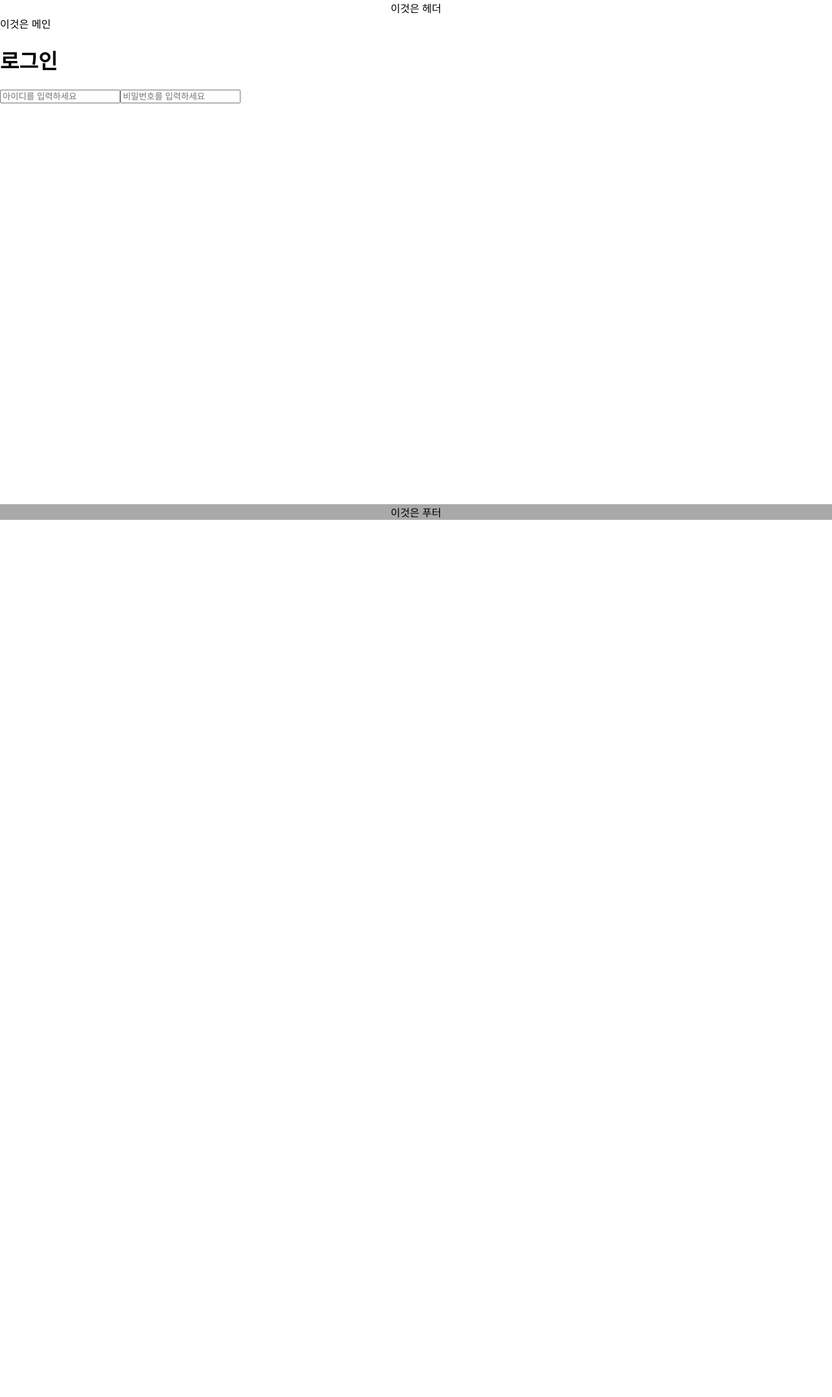
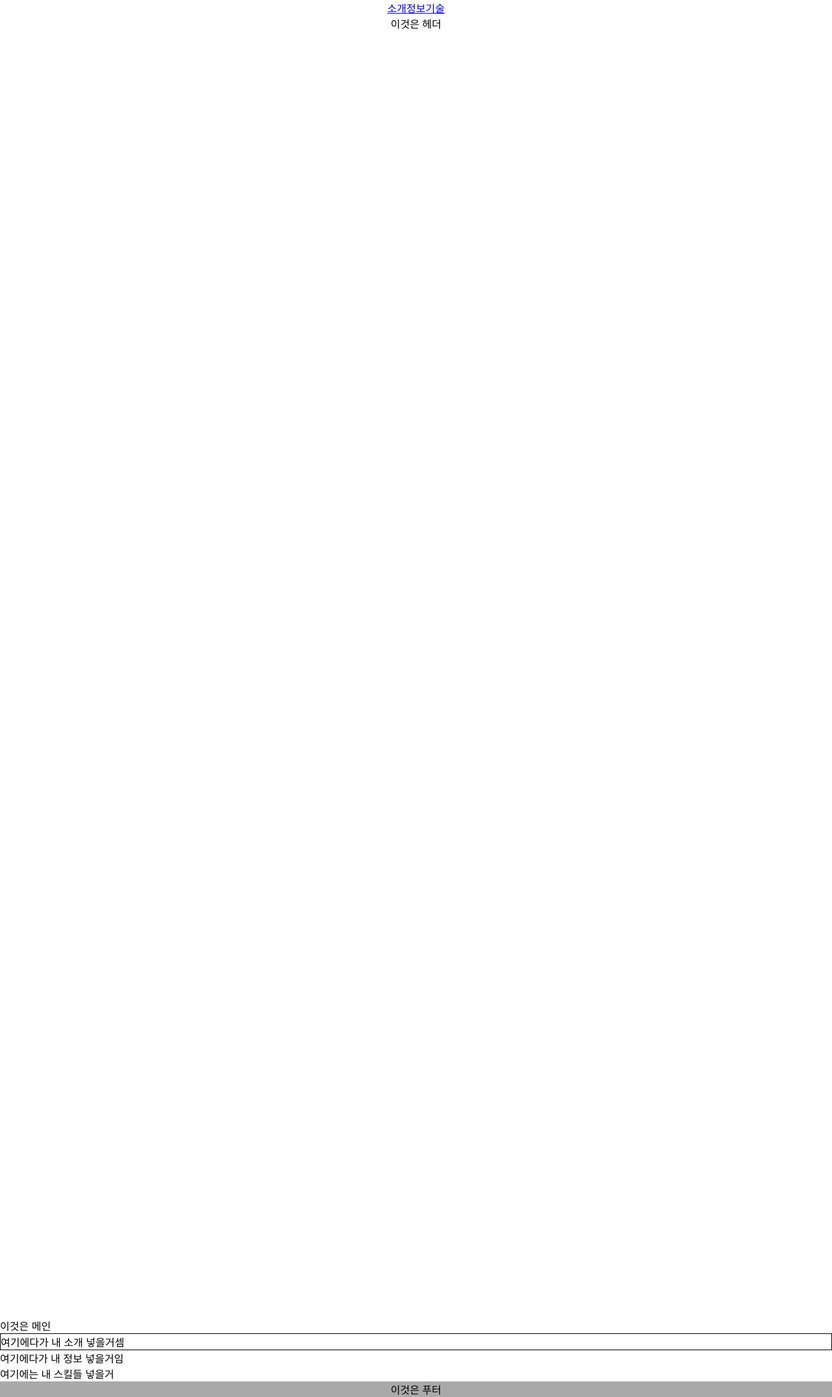
Before and after one commit to dmlgus1922/HN_world, a React (Create React App) app in the folder hnreact/: page / in a window 1280 px wide. Shown: the whole page at 65% size. Before the commit the page ends 800 px from the top, so only its background shows below. Built offline with nearby package versions, Linux system fonts and the light colour scheme.

Commit message:
221223
노트북 이슈가 크다.
+ 며칠 키보드 안 잡았다고 헷갈려 죽겄다.. 역시 쉬면 안 된다.

```diff
--- a/hnreact/package.json
+++ b/hnreact/package.json
@@ -8,6 +8,8 @@
     "@testing-library/user-event": "^13.5.0",
     "react": "^18.2.0",
     "react-dom": "^18.2.0",
+    "react-router": "^6.6.0",
+    "react-router-dom": "^6.6.0",
     "react-scripts": "5.0.1",
     "web-vitals": "^2.1.4"
   },
--- a/hnreact/src/App.js
+++ b/hnreact/src/App.js
@@ -1,6 +1,7 @@
 import Header from './component/Header';
 import Main from './component/Main';
 import Footer from './component/Footer';
+import { Routes, Route } from 'react-router-dom';
 
 import './css/App.css';
 
--- a/hnreact/src/component/Header.jsx
+++ b/hnreact/src/component/Header.jsx
@@ -1,11 +1,41 @@
-import React from 'react'
-import '../css/Header.css'
+import React from 'react';
+import { useState } from 'react';
+import { useNavigate, Link } from 'react-router-dom';
+import '../css/Header.css';
 
 
 const Header = () => {
+
+  const nav = useNavigate();
+
+  const movePart = (e) => {
+    console.log(e.target.value)
+
+  }
+
+  const temp = [];
+  for (let i = 0; i < 100; i++) {
+    temp.push(<br></br>)
+  }
+
   return (
     <div className='header'>
+      <div>
+        {/* <button className='nav' onClick={movePart} value='intro'>
+          소개
+        </button>
+        <button className='nav' onClick={movePart} value='info'>
+          정보
+        </button>
+        <button className='nav' onClick={movePart} value='skills'>
+          스킬
+  </button> */}
+        <a href="#intro">소개</a>
+        <a href="#info">정보</a>
+        <a href="#skills">기술</a>
+      </div>
       이것은 헤더
+      {temp}
     </div>
   )
 }
--- a/hnreact/src/component/Main.jsx
+++ b/hnreact/src/component/Main.jsx
@@ -1,14 +1,23 @@
-import React from 'react'
+import React from 'react';
+import '../css/Main.css';
 
 const Main = () => {
+
   return (
     <div className='main'>
       이것은 메인
-      <h1>로그인</h1>
-      <input type="text" placeholder='아이디를 입력하세요'></input>
-      <input type="password" placeholder='비밀번호를 입력하세요'></input>
+      <div id='intro'>
+        여기에다가 내 소개 넣을거셈
+      </div>
+      <div id='info'>
+        여기에다가 내 정보 넣을거임
+      </div>
+      <div id='skills'>
+        여기에는 내 스킬들 넣을거
+      </div>
+
     </div>
   )
 }
 
-export default Main
+export default Main;
--- /dev/null
+++ b/hnreact/src/css/Main.css
@@ -0,0 +1,3 @@
+#intro {
+    border: 1px solid black;
+}
--- a/hnreact/src/index.js
+++ b/hnreact/src/index.js
@@ -3,12 +3,12 @@ import ReactDOM from 'react-dom/client';
 import './index.css';
 import App from './App';
 import reportWebVitals from './reportWebVitals';
-
+import { BrowserRouter } from 'react-router-dom';
 const root = ReactDOM.createRoot(document.getElementById('root'));
 root.render(
-  <React.StrictMode>
+  <BrowserRouter>
     <App />
-  </React.StrictMode>
+  </BrowserRouter>
 );
 
 // If you want to start measuring performance in your app, pass a function
```
Also changed, not shown: 1 other file (tests, documents, lock files or other folders).
